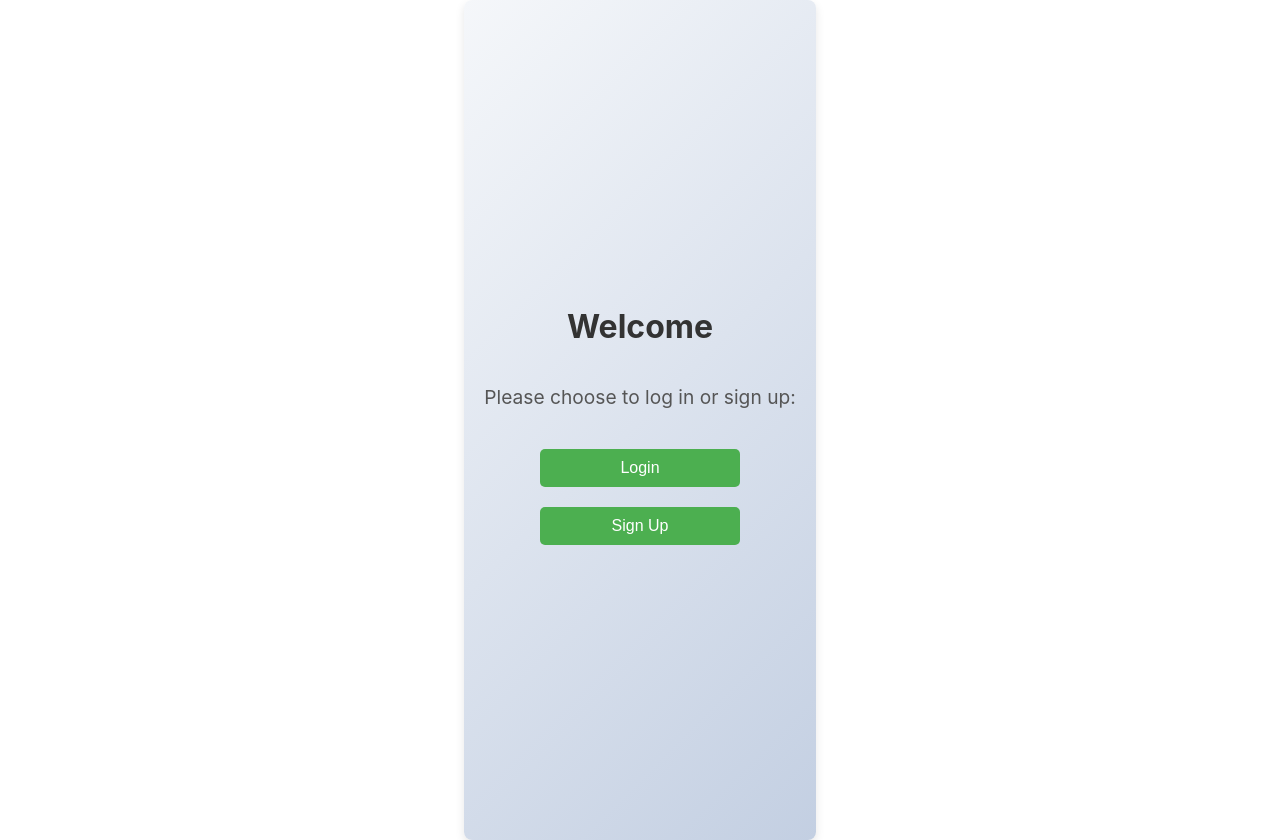
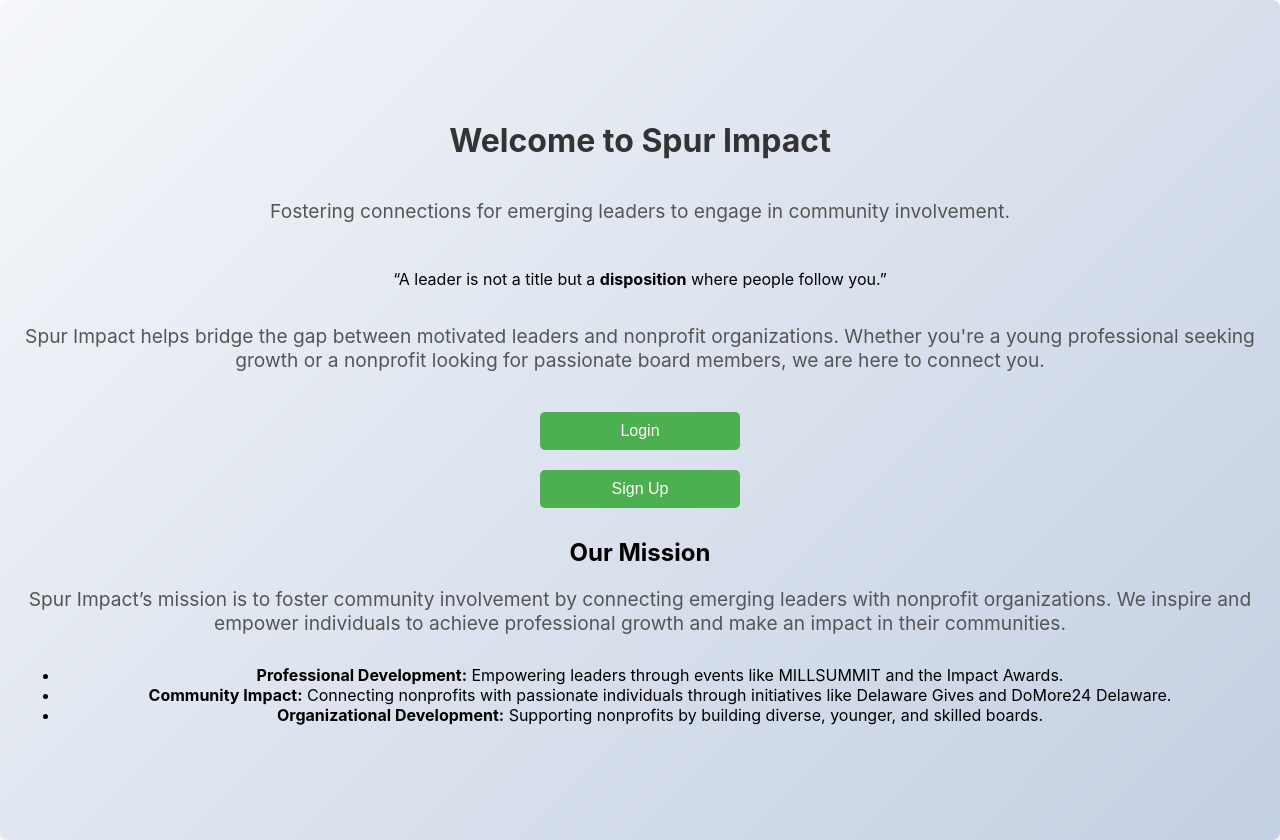
Before and after one commit to tejasking62/Cause-Connect, a React (Create React App) app in the folder my-app/: page / in a window 1280 px wide. Built offline with nearby package versions, Linux system fonts and the light colour scheme.

Commit message:
updated home page

```diff
--- a/my-app/src/Home.js
+++ b/my-app/src/Home.js
@@ -10,15 +10,36 @@
   };
 
   const handleSignUp = () => {
-    navigate('/role-selection');  // No action needed, just navigate to role selection
+    navigate('/role-selection');
   };
 
   return (
     <div className="home-container">
-      <h1>Welcome</h1>
-      <p>Please choose to log in or sign up:</p>
+      <h1>Welcome to Spur Impact</h1>
+      <p>Fostering connections for emerging leaders to engage in community involvement.</p>
+      <blockquote>
+        “A leader is not a title but a <strong>disposition</strong> where people follow you.”
+      </blockquote>
+      <p>
+        Spur Impact helps bridge the gap between motivated leaders and nonprofit organizations.
+        Whether you're a young professional seeking growth or a nonprofit looking for passionate board members, we are here to connect you.
+      </p>
       <button className="btn" onClick={handleLogin}>Login</button>
       <button className="btn" onClick={handleSignUp}>Sign Up</button>
+
+      <div className="mission-section">
+        <h2>Our Mission</h2>
+        <p>
+          Spur Impact’s mission is to foster community involvement by connecting emerging leaders
+          with nonprofit organizations. We inspire and empower individuals to achieve professional
+          growth and make an impact in their communities.
+        </p>
+        <ul>
+          <li><strong>Professional Development:</strong> Empowering leaders through events like MILLSUMMIT and the Impact Awards.</li>
+          <li><strong>Community Impact:</strong> Connecting nonprofits with passionate individuals through initiatives like Delaware Gives and DoMore24 Delaware.</li>
+          <li><strong>Organizational Development:</strong> Supporting nonprofits by building diverse, younger, and skilled boards.</li>
+        </ul>
+      </div>
     </div>
   );
 }
```
